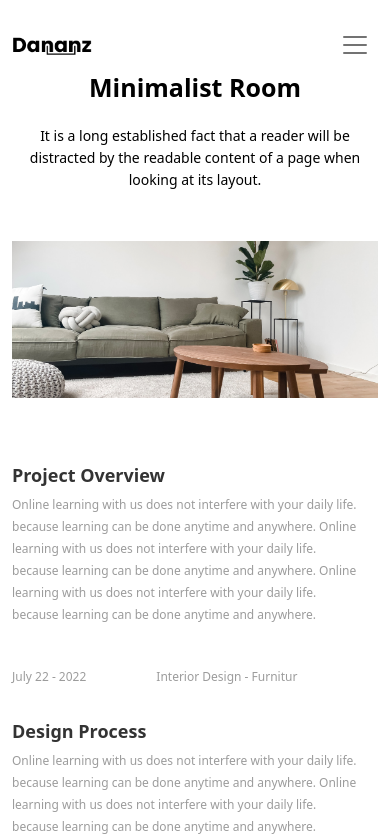
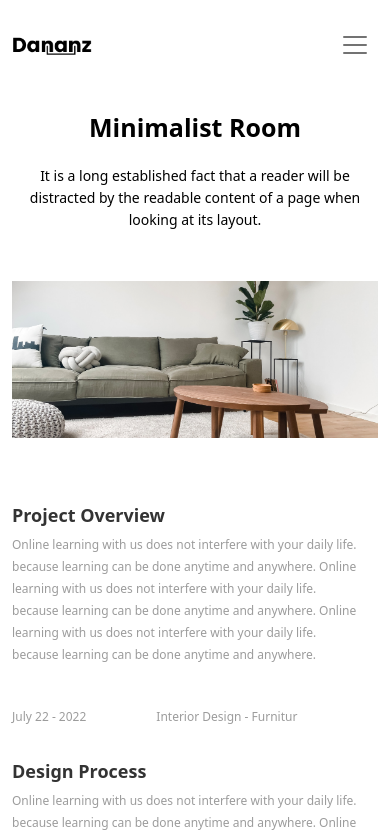
Before and after one commit to siccoo/dananz-cypress, a React (Create React App) app: page / in a window 390 px wide. Shown: the top 837 px of the page. Built offline with nearby package versions, Linux system fonts and the light colour scheme.

Commit message:
updates on home, footer & Navbar component

```diff
--- a/src/components/footer/Footer.css
+++ b/src/components/footer/Footer.css
@@ -49,7 +49,7 @@
   border: none;
   outline: none;
   padding: 0px 70px 0px 0px;
-  margin: 0px 120px 0px 0px;
+  margin: 0px 94px 0px 0px;
 }
 
 @media only screen and (max-width: 1024px) {
@@ -63,6 +63,10 @@
   font-size: 13px;
   color: #d9d9d9;
   line-height: 160%;
+}
+
+.footer-subscription .arrow-upward {
+    width: 23px;
 }
 
 .footer-line {
--- a/src/components/footer/Index.jsx
+++ b/src/components/footer/Index.jsx
@@ -30,7 +30,7 @@ const Footer = () => {
               </p>
               <div className="footer-subscription">
                 <input type="text" placeholder="Email address" />
-                <img src={ArrowUpward} alt="" />
+                <img src={ArrowUpward} alt="" className="arrow-upward" />
               </div>
               <hr className="footer-line" />
               <div className="social-section ">
--- a/src/components/navbar/Navbar.css
+++ b/src/components/navbar/Navbar.css
@@ -1,5 +1,6 @@
 .navbar {
   top: 15px;
+  /* padding: 0px 25px; */
 }
 
 .nav-bg {
--- a/src/pages/home/Home.css
+++ b/src/pages/home/Home.css
@@ -9,14 +9,14 @@
     font-size: 56px;
     line-height: 140%;
     color: #000000;
-    margin-top: 50px;
+    margin-top: 100px;
   }
 
   @media only screen and (max-width: 1024px) {
     .home h3 {
       font-size: 25px;
       line-height: 35px;
-      margin-top: 10px;
+      margin-top: 50px;
       margin-bottom: 20px;
     }
   }
@@ -30,12 +30,14 @@
     color: #000000;
     max-width: 518px;
     margin: auto;
+    margin-top: 50px;
   }
 
   @media only screen and (max-width: 1024px) {
     .home p {
       font-size: 14px;
       line-height: 22px;
+      margin-top: 20px;
     }
   }
 
```
